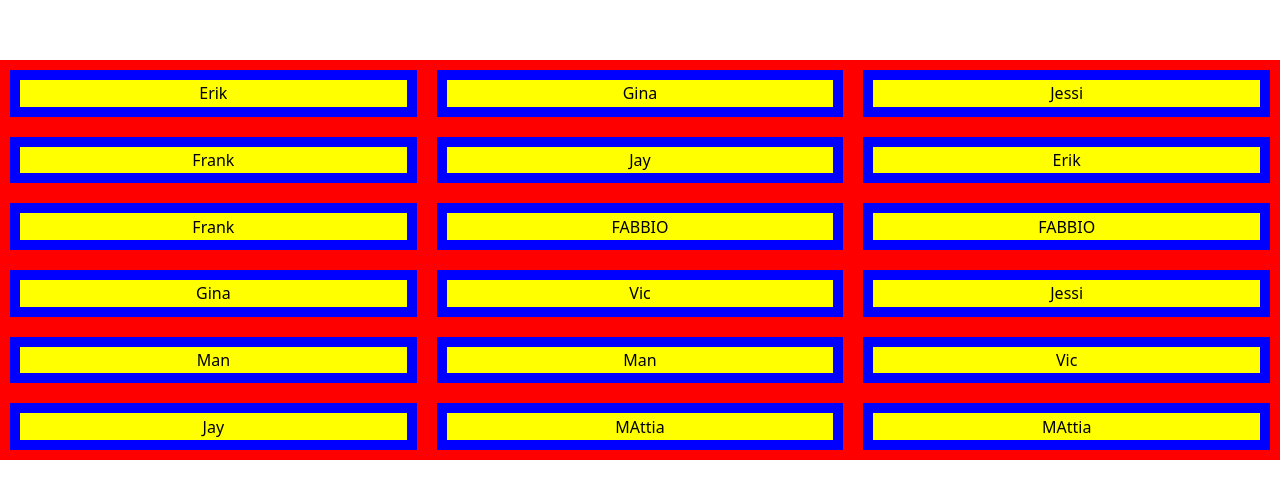
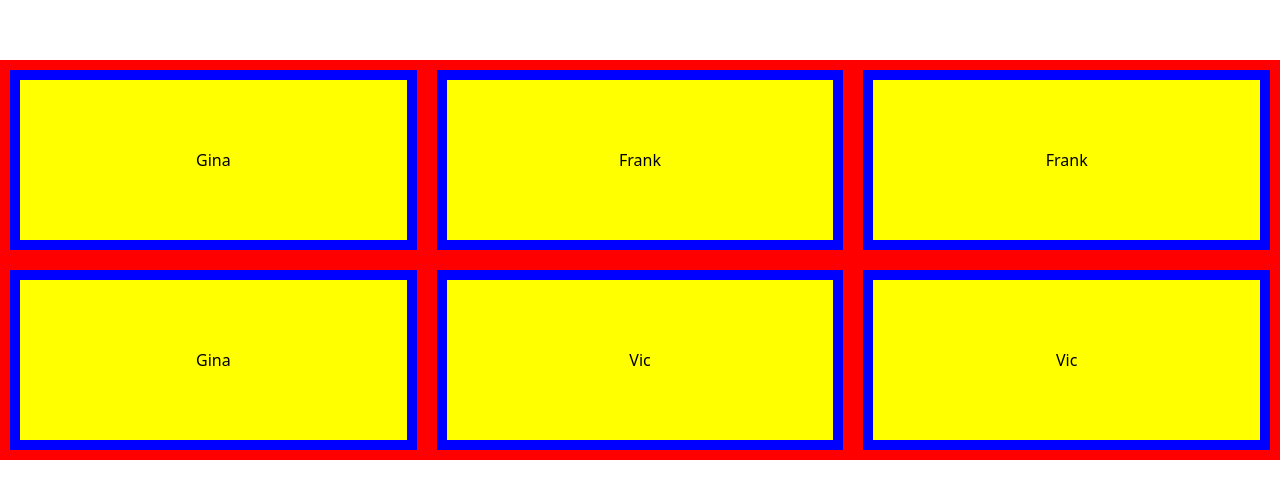
Before and after one commit to kocierik/animalHouse, a Vue app in the folder game/: page / in a window 1280 px wide. Shown: the part 140-638 px from the top of the page. Built offline with nearby package versions, Linux system fonts and the light colour scheme; the HTML template or start-up script is replaced by a standard one.

Commit message:
feat: add win popup

```diff
--- a/game/package.json
+++ b/game/package.json
@@ -10,6 +10,7 @@
     "lint": "eslint --ext  src/**/*.vue,src/**/*.js,src/**/*.jsx,src/**/*.cjs,src/**/*.mjs,src/**/*.ts,src/**/*.tsx,src/**/*.cts,src/**/*.mts --fix --ignore-path .gitignore"
   },
   "dependencies": {
+    "sweetalert": "^2.1.2",
     "vue": "^3.2.33",
     "vue-router": "^4.0.14"
   },
--- a/game/src/components/memoryGame/MemoryGame.vue
+++ b/game/src/components/memoryGame/MemoryGame.vue
@@ -1,11 +1,10 @@
 <script setup lang="ts">
 import './memory.css';
+import { defaultCard } from './utility/cards';
 
-import { ref } from 'vue';
 import type { Card } from './utility/cards';
 import cards from './utility/cards';
-
-const defaultCard: Card = { firstName: ' ', id: 0, view: 'visible', bg: '', selected: false, opacity: 1 };
+import swal from 'sweetalert';
 
 let selectOne: Card = defaultCard;
 let selectTwo: Card = defaultCard;
@@ -29,16 +28,6 @@ const checkCard = (card: Card): void => {
     result = [];
   }
   if (result.length > 1) {
-    console.log(result);
-    if (result[0].id == result[1].id) {
-      console.log('UGOALI');
-      result[0].opacity = 1;
-      result[0].selected = false;
-      selectOne = defaultCard;
-      selectTwo = defaultCard;
-      result = [];
-      return;
-    }
     if (result[0].firstName == result[1].firstName) {
       cards.value.filter((x) => {
         if (result[0] == x || result[1] == x) {
@@ -46,9 +35,8 @@ const checkCard = (card: Card): void => {
           x.selected = false;
         }
       });
-    } else {
-      console.log(result.map((x) => console.log(x)));
-      console.log('NO');
+      // console.log(isWin.length + ' cards length = ' + cards.value.length);
+      if (cards.value.filter((x) => x.view == 'hidden').length == cards.value.length) swal('You Win!');
     }
     cards.value.map((x) => {
       x.selected = false;
--- a/game/src/components/memoryGame/utility/cards.ts
+++ b/game/src/components/memoryGame/utility/cards.ts
@@ -9,6 +9,8 @@ export interface Card {
   opacity: number;
 }
 
+export const defaultCard: Card = { firstName: ' ', id: 0, view: 'visible', bg: '', selected: false, opacity: 1 };
+
 const cards = ref<Card[]>([
   { firstName: 'Frank', id: 1, view: 'visible', bg: 'blue', selected: false, opacity: 1 },
   { firstName: 'Frank', id: 2, view: 'visible', bg: 'blue', selected: false, opacity: 1 },
@@ -16,18 +18,18 @@ const cards = ref<Card[]>([
   { firstName: 'Vic', id: 4, view: 'visible', bg: 'blue', selected: false, opacity: 1 },
   { firstName: 'Gina', id: 5, view: 'visible', bg: 'blue', selected: false, opacity: 1 },
   { firstName: 'Gina', id: 6, view: 'visible', bg: 'blue', selected: false, opacity: 1 },
-  { firstName: 'Jessi', id: 7, view: 'visible', bg: 'blue', selected: false, opacity: 1 },
-  { firstName: 'Jessi', id: 8, view: 'visible', bg: 'blue', selected: false, opacity: 1 },
-  { firstName: 'Erik', id: 9, view: 'visible', bg: 'blue', selected: false, opacity: 1 },
-  { firstName: 'Erik', id: 10, view: 'visible', bg: 'blue', selected: false, opacity: 1 },
-  { firstName: 'Man', id: 11, view: 'visible', bg: 'blue', selected: false, opacity: 1 },
-  { firstName: 'Man', id: 12, view: 'visible', bg: 'blue', selected: false, opacity: 1 },
-  { firstName: 'MAttia', id: 13, view: 'visible', bg: 'blue', selected: false, opacity: 1 },
-  { firstName: 'MAttia', id: 14, view: 'visible', bg: 'blue', selected: false, opacity: 1 },
-  { firstName: 'FABBIO', id: 15, view: 'visible', bg: 'blue', selected: false, opacity: 1 },
-  { firstName: 'FABBIO', id: 16, view: 'visible', bg: 'blue', selected: false, opacity: 1 },
-  { firstName: 'Jay', id: 17, view: 'visible', bg: 'blue', selected: false, opacity: 1 },
-  { firstName: 'Jay', id: 18, view: 'visible', bg: 'blue', selected: false, opacity: 1 },
+  // { firstName: 'Jessi', id: 7, view: 'visible', bg: 'blue', selected: false, opacity: 1 },
+  // { firstName: 'Jessi', id: 8, view: 'visible', bg: 'blue', selected: false, opacity: 1 },
+  // { firstName: 'Erik', id: 9, view: 'visible', bg: 'blue', selected: false, opacity: 1 },
+  // { firstName: 'Erik', id: 10, view: 'visible', bg: 'blue', selected: false, opacity: 1 },
+  // { firstName: 'Man', id: 11, view: 'visible', bg: 'blue', selected: false, opacity: 1 },
+  // { firstName: 'Man', id: 12, view: 'visible', bg: 'blue', selected: false, opacity: 1 },
+  // { firstName: 'MAttia', id: 13, view: 'visible', bg: 'blue', selected: false, opacity: 1 },
+  // { firstName: 'MAttia', id: 14, view: 'visible', bg: 'blue', selected: false, opacity: 1 },
+  // { firstName: 'FABBIO', id: 15, view: 'visible', bg: 'blue', selected: false, opacity: 1 },
+  // { firstName: 'FABBIO', id: 16, view: 'visible', bg: 'blue', selected: false, opacity: 1 },
+  // { firstName: 'Jay', id: 17, view: 'visible', bg: 'blue', selected: false, opacity: 1 },
+  // { firstName: 'Jay', id: 18, view: 'visible', bg: 'blue', selected: false, opacity: 1 },
 ]);
 
 cards.value = cards.value.sort(() => Math.random() - 0.5);
```
Also changed, not shown: 1 other file (tests, documents, lock files or other folders).
